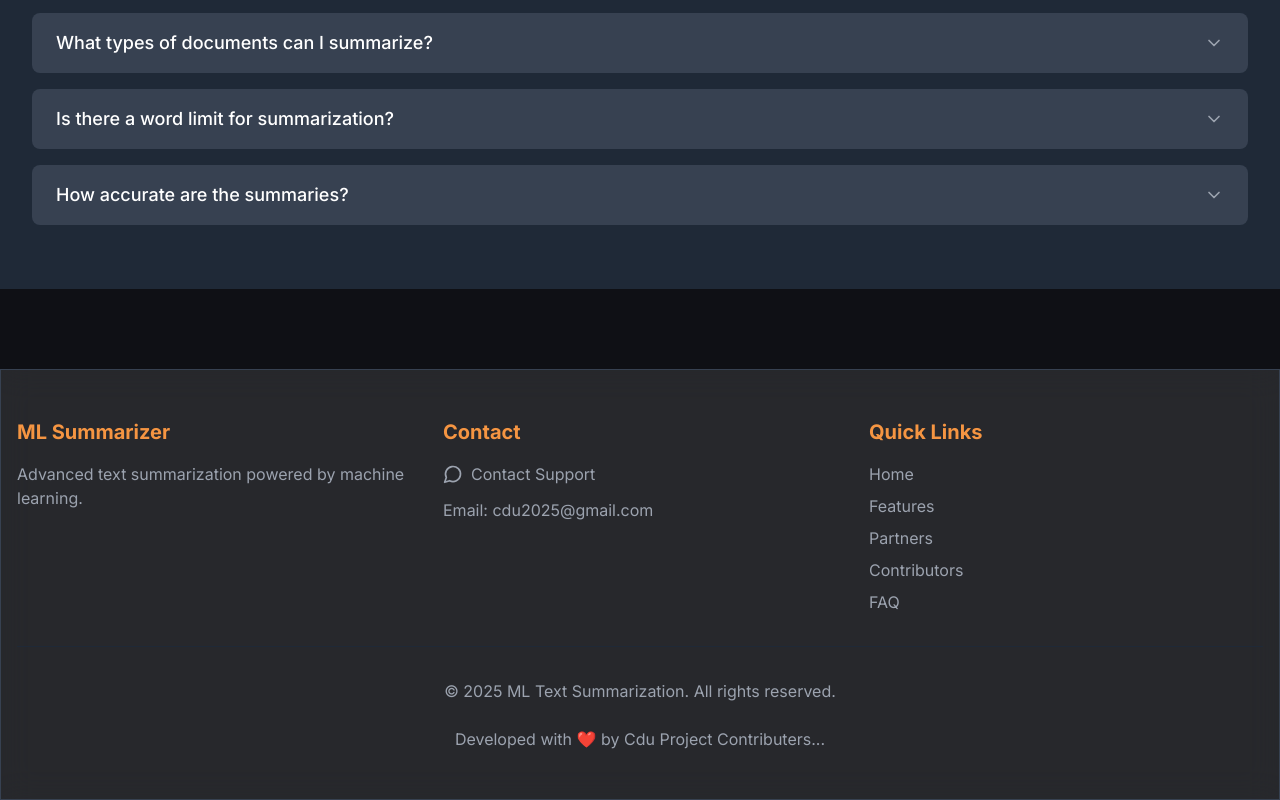
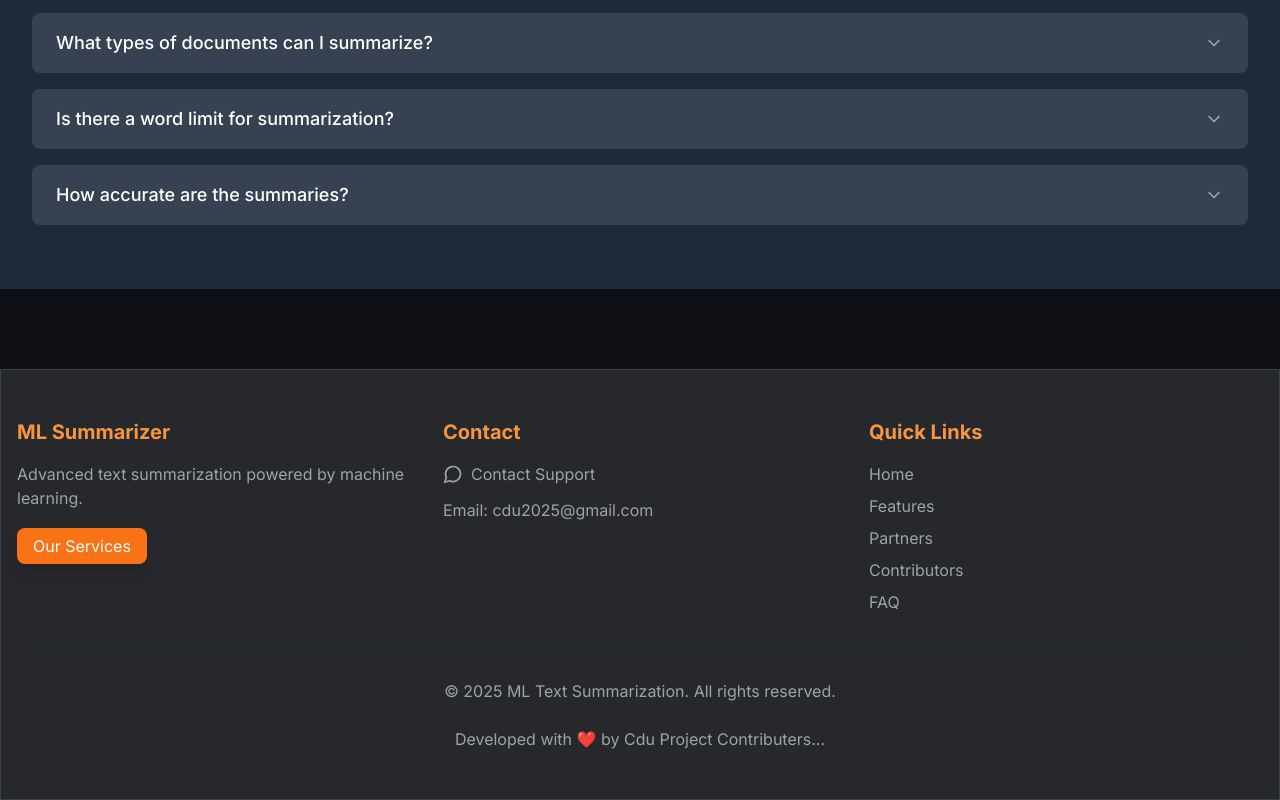
Before and after one commit to sanjaynalamasa/ml-summarizer, a React (Vite) app: page / in a window 1280 px wide. Shown: the part 2139-2939 px from the top of the page. Built offline with nearby package versions, Linux system fonts and the light colour scheme.

Commit message:
added ml-services

```diff
--- a/package.json
+++ b/package.json
@@ -29,5 +29,9 @@
     "typescript": "^5.5.3",
     "typescript-eslint": "^8.3.0",
     "vite": "^5.4.11"
-  }
+  },
+  "main": "eslint.config.js",
+  "author": "",
+  "license": "ISC",
+  "description": ""
 }
--- a/src/App.tsx
+++ b/src/App.tsx
@@ -34,6 +34,20 @@ function App() {
             <div>
               <h3 className="text-xl font-bold mb-4 text-primary-400">ML Summarizer</h3>
               <p className="text-gray-400">Advanced text summarization powered by machine learning.</p>
+              &nbsp;
+              &nbsp;
+
+              <div>
+                    <a
+                     href="https://sanjaynalamasa-07.netlify.app/"
+                     //target="_blank" not use so comment i used.
+                    rel="noopener noreferrer"
+                    className="text-white bg-primary-500 px-4 py-2 rounded-lg shadow-lg transition duration-300 ease-in-out transform hover:bg-primary-600 hover:scale-105 hover:shadow-xl"
+                          >
+                    Our Services
+                    </a>
+                    </div>
+
             </div>
             <div>
               <h3 className="text-xl font-bold mb-4 text-primary-400">Contact</h3>
```
Also changed, not shown: src/components/mlhub.tsx (added), 1 other file (tests, documents, lock files or other folders).
